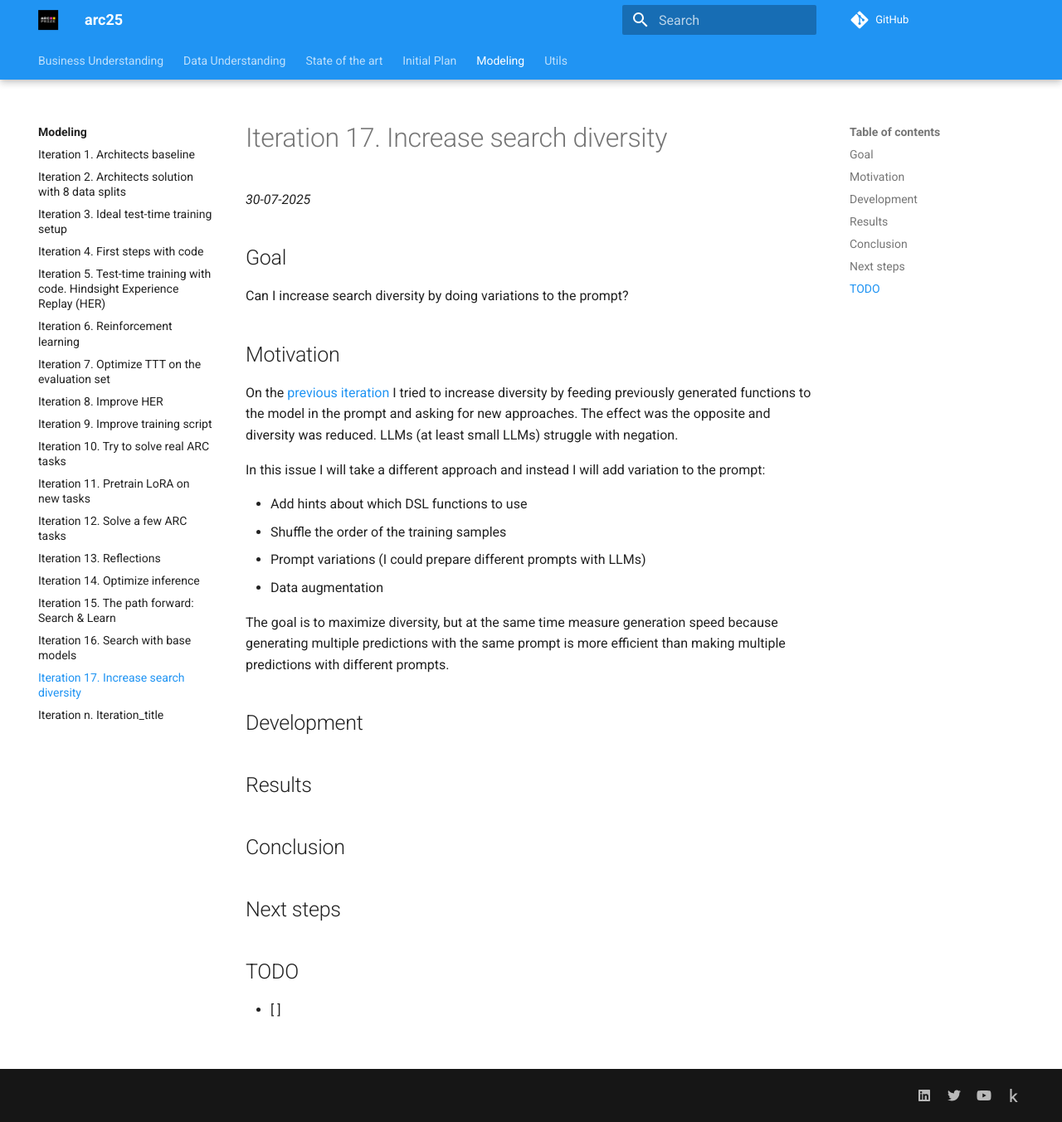
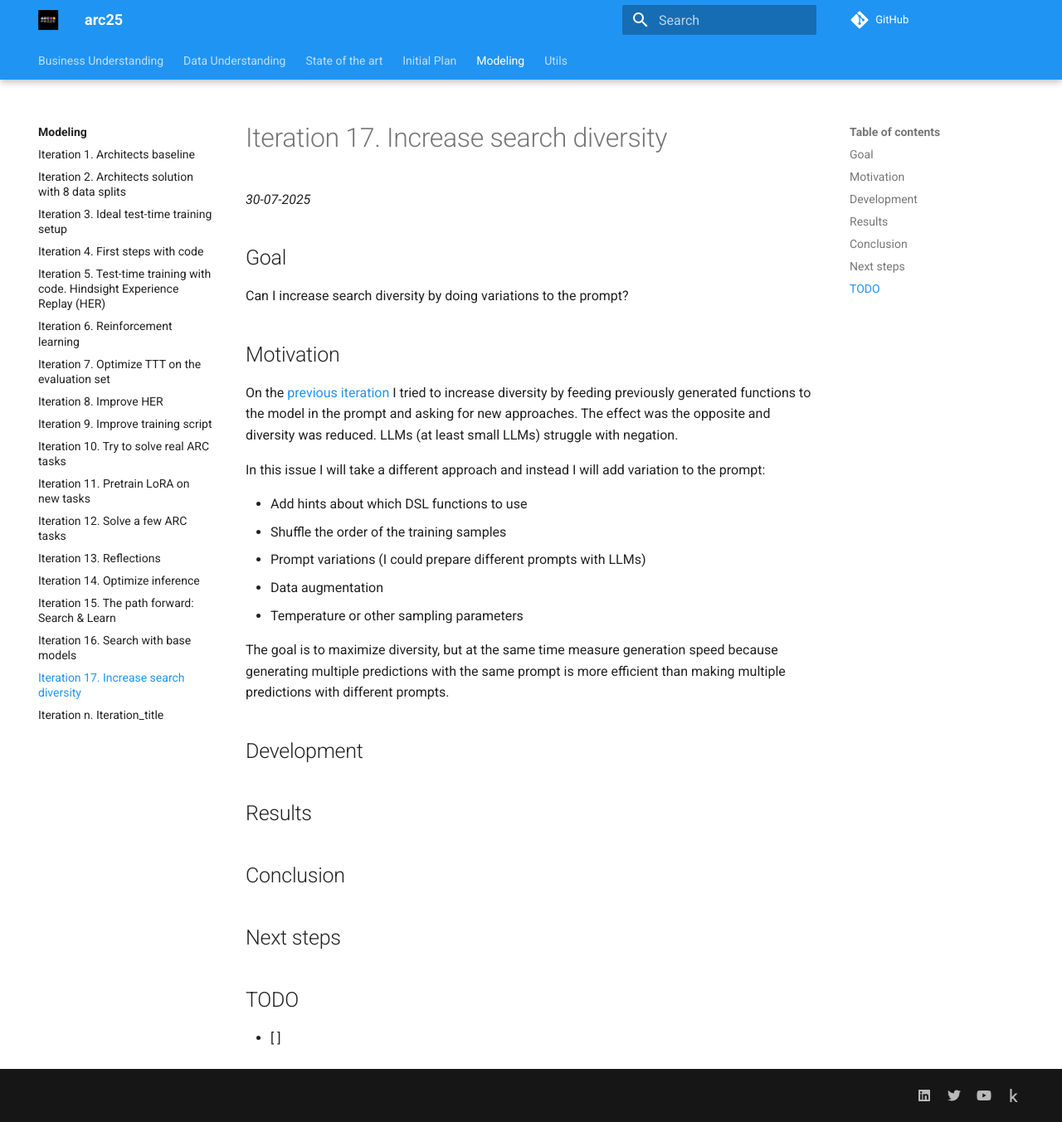
Before and after one commit to ironbar/arc25, an MkDocs documentation site: the page built from docs/modeling/Iteration_17_increase_search_diversity.md, in a window 1280 px wide and 1353 px high. Shown: the whole window at 83% size. Built offline with MkDocs 1.6.1 and Material for MkDocs 9.7.7, drawn with Linux system fonts in a browser that asks for light colours; comment, search, counter and statistics services are not loaded.

Commit message:
making experiments to increase diversity

```diff
--- a/docs/modeling/Iteration_17_increase_search_diversity.md
+++ b/docs/modeling/Iteration_17_increase_search_diversity.md
@@ -25,6 +25,7 @@ In this issue I will take a different approach and instead I will add variation
 - Shuffle the order of the training samples
 - Prompt variations (I could prepare different prompts with LLMs)
 - Data augmentation
+- Temperature or other sampling parameters
 
 The goal is to maximize diversity, but at the same time measure generation speed because generating multiple predictions with the same prompt is more
 efficient than making multiple predictions with different prompts.
```
Also changed, not shown: 1 other file.
